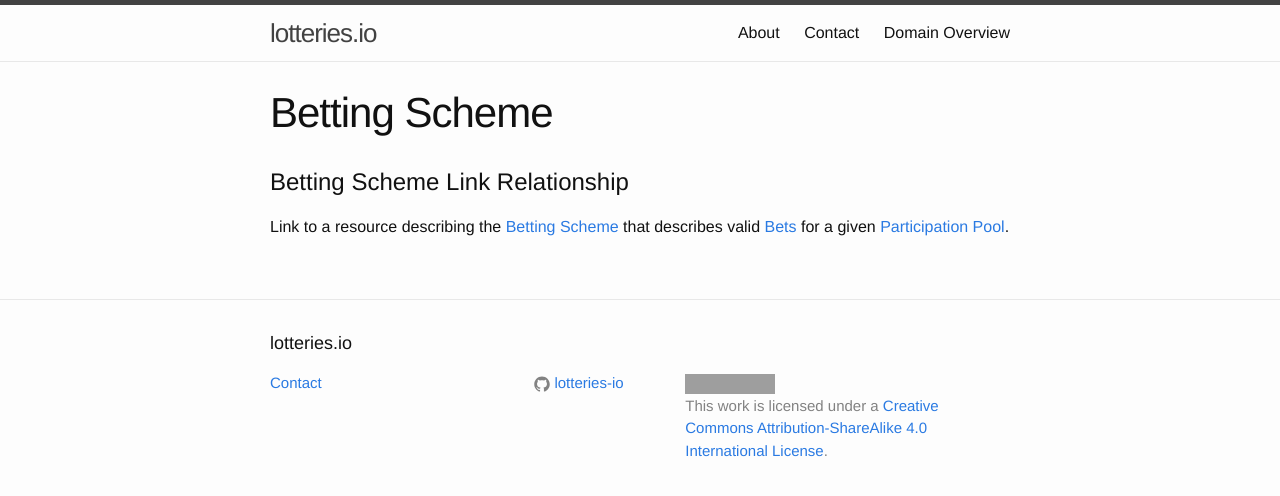
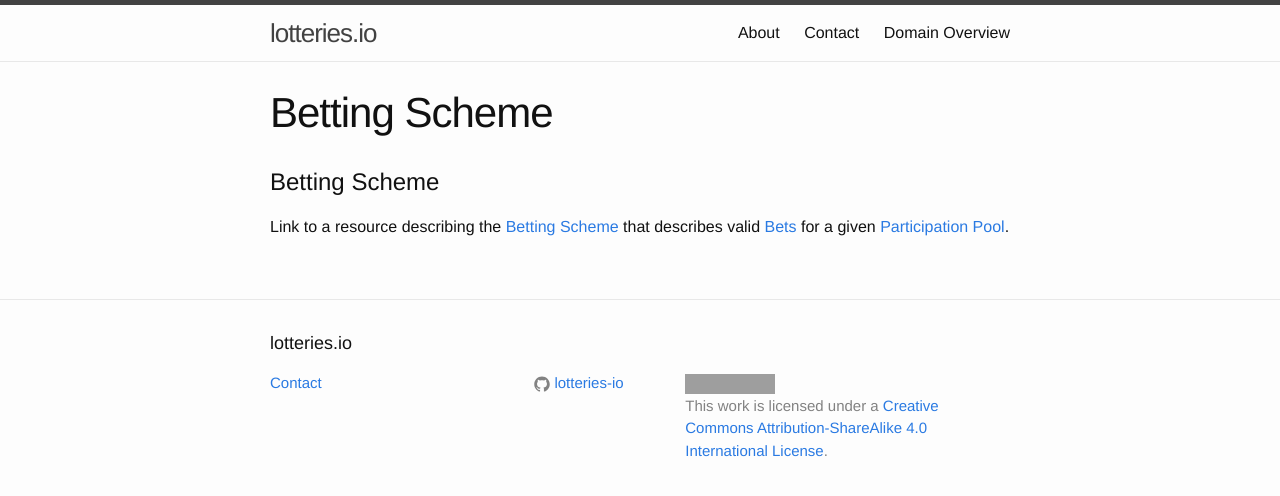
Before and after one commit to lotteries-io/lotteries-io.github.io, a Jekyll site: the page built from _link-relationships/betting-scheme.md, in a window 1280 px wide. Shown: the top 496 px of the page. Built offline with Jekyll 4.4.1, drawn with Linux system fonts in a browser that asks for light colours; grey boxes are pictures that could not be loaded.

Commit message:
Update betting-scheme.md

```diff
--- a/_link-relationships/betting-scheme.md
+++ b/_link-relationships/betting-scheme.md
@@ -2,6 +2,6 @@
 layout: page
 title: Betting Scheme
 ---
-# Betting Scheme Link Relationship
+# Betting Scheme
 
 Link to a resource describing the [Betting Scheme](../concepts/betting-scheme) that describes valid [Bets](../concepts/bet) for a given [Participation Pool](../concepts/participation-pool).
```
